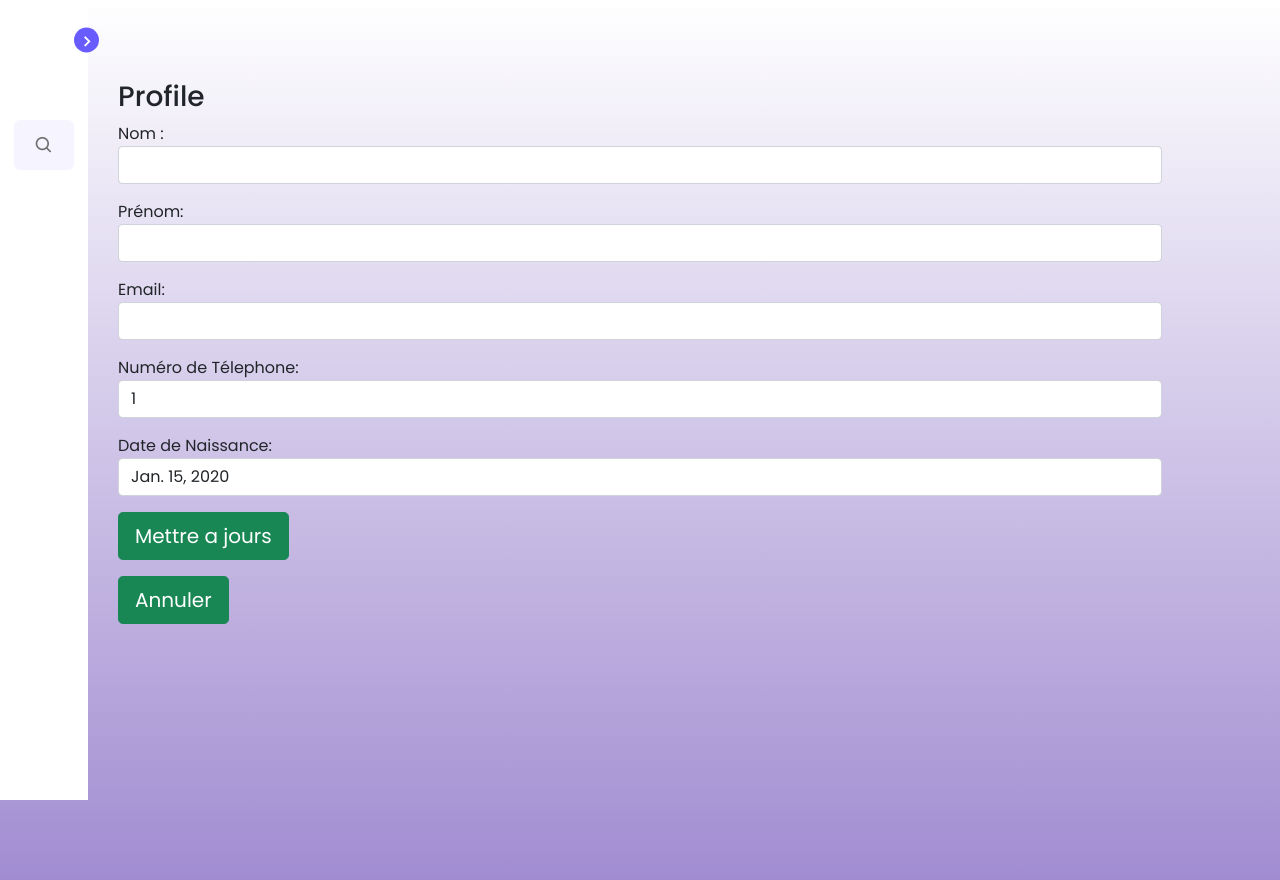
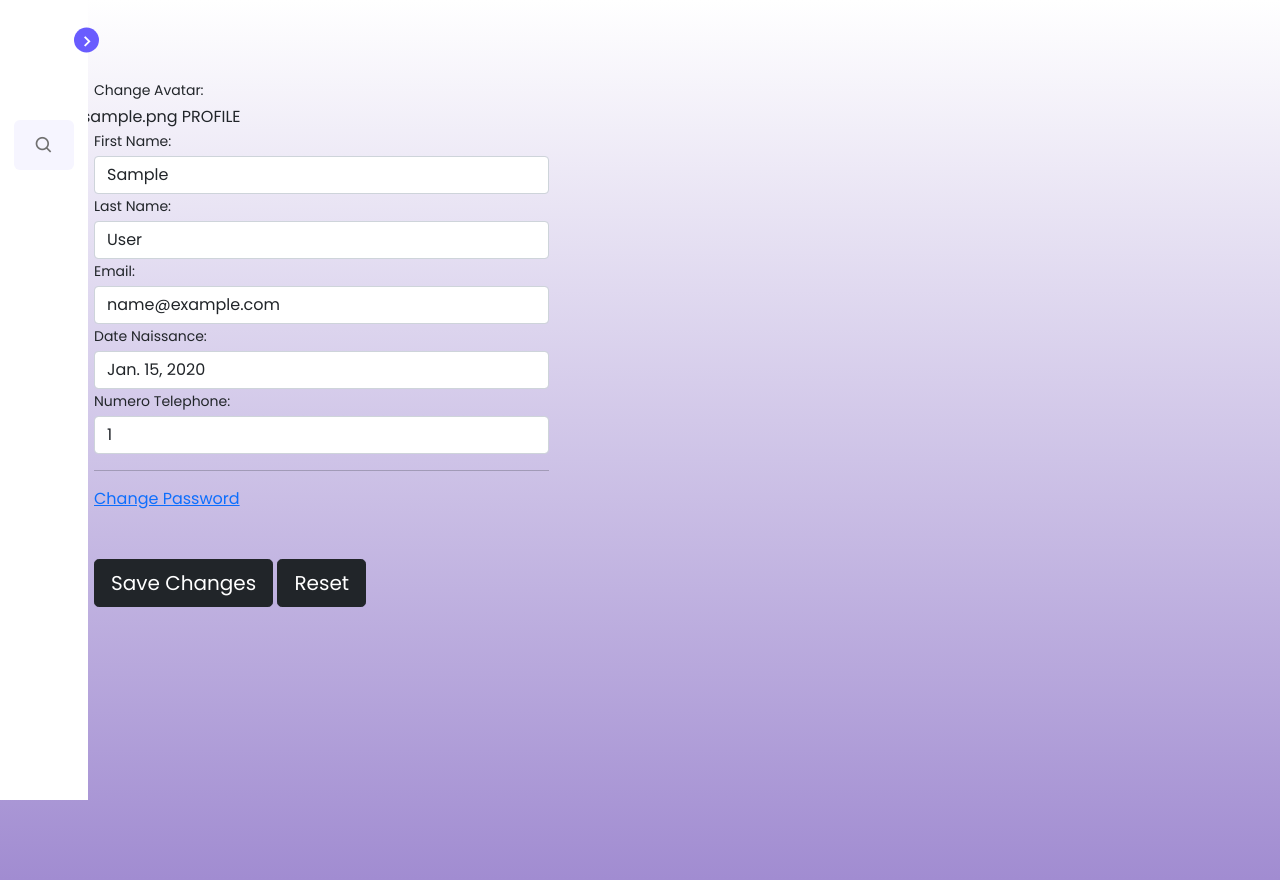
Before and after one commit to Emeni-Lahmaier/TORTUGA, a Django app: page /profile/1 in a window 1280 px wide. Run offline with Django 4.2, Linux system fonts and the light colour scheme; a user stored in the database is signed in; tables that the repository leaves empty hold one stand-in row (values such as "Sample post"); some libraries are stand-ins or nearby versions.

Commit message:
more work

```diff
--- a/devproject/urls.py
+++ b/devproject/urls.py
@@ -20,7 +20,14 @@ from myapp.views import  sharelandingpage
 from myapp.views import  preview
 from myapp.views import  profile
 from myapp.views import *
-from django.contrib.auth.views import LogoutView ,PasswordChangeView
+from django.contrib.auth.views import LogoutView
+from django.urls import path, include, re_path
+
+from django.conf import settings
+from django.conf.urls.static import static
+
+from django.contrib.auth import views as auth_views
+from myapp.views import ResetPasswordView, ChangePasswordView
 
 from django.urls import URLPattern
 
@@ -47,8 +54,16 @@ urlpatterns = [
     path('signup/',SignupView.as_view(),name='signup'),
     path('login/',MyloginView.as_view(),name='login'),
     path('logout/',LogoutView.as_view(next_page='home'),name='logout'),
+    path('password-reset/', ResetPasswordView.as_view(), name='password_reset'),
 
+    path('password-reset-confirm/<uidb64>/<token>/',
+         auth_views.PasswordResetConfirmView.as_view(template_name='users/password_reset_confirm.html'),
+         name='password_reset_confirm'),
 
+    path('password-reset-complete/',
+         auth_views.PasswordResetCompleteView.as_view(template_name='users/password_reset_complete.html'),
+         name='password_reset_complete'),
 
+    path('password-change/', ChangePasswordView.as_view(), name='password_change'),
 
 ]
--- a/myapp/models.py
+++ b/myapp/models.py
@@ -14,6 +14,7 @@ class Utilisateur(models.Model):
          date_naissance = models.DateField()
          avatar = models.ImageField(default='Tortuga.png', upload_to='profile_images')
          USERNAME_FIELD = 'pseudo'
+
 
 
 
--- a/myapp/views.py
+++ b/myapp/views.py
@@ -151,12 +151,26 @@ def profile(request, id):
     utilisateur = Utilisateur.objects.get(id=id)
     return render(request,'profile.html', {'utilisateur':utilisateur})
 
-
-
 def updatep(request, id):
     utilisateur =Utilisateur.objects.get(id=id)
     form = UtilisateurForm(request.POST, instance = utilisateur)
     if form.is_valid():
         form.save()
-        return redirect("/profile")
+        messages.success(request, 'Votre profile a été mis a jours avec success')
     return render(request, 'profile.html', {'utilisateur':utilisateur})
+
+class ResetPasswordView(SuccessMessageMixin, PasswordResetView):
+    template_name = 'password_reset.html'
+    email_template_name = 'password_reset_email.html'
+    subject_template_name = 'password_reset_subject.html'
+    success_message = "We've emailed you instructions for setting your password, " \
+                      "if an account exists with the email you entered. You should receive them shortly." \
+                      " If you don't receive an email, " \
+                      "please make sure you've entered the address you registered with, and check your spam folder."
+    success_url = reverse_lazy('acceuil')
+
+
+class ChangePasswordView(SuccessMessageMixin, PasswordChangeView):
+    template_name = 'change_password.html'
+    success_message = "Successfully Changed Your Password"
+    success_url = reverse_lazy('acceuil')
--- a/templates/acceuil.html
+++ b/templates/acceuil.html
@@ -350,7 +350,7 @@ body.dark .home .text{
                     <li>
 
                         <i class='bx bx-user icon' ></i>
-                        <a class="nav-link" id="user" href="{% url 'profile' %}">{{request.user}}</a>
+                        <a class="nav-link" id="user" href="{% url 'profile' user.id %}">{{request.user}}</a>
 
                         {% else %}
 
--- a/templates/profile.html
+++ b/templates/profile.html
@@ -1,42 +1,40 @@
 {% extends "basee.html" %}
+{% block title %}Profile Page{% endblock title %}
+{% block content %}
+<label class="small mb-1">Change Avatar:</label>
+                        {{ utilisateur.avatar }} PROFILE
+    <div class="form-content">
 
-{% block title %}User Profile{% endblock title %}
+        <form method="post" enctype="multipart/form-data" class="post-form" action="/updatep/{{user.id}}">
+            {% csrf_token %}
+            <div class="form-row">
+                <div class="col-md-5">
+                    <div class="form-group">
+                        <label class="small mb-1">First Name:</label>
+                        <input type="text" class="form-control" name="first_name" id="id_first_name" required maxlength="100" value="{{ user.first_name }}" />
+                            <label class="small mb-1">Last Name:</label>
+                            <input type="text" class="form-control" name="last_name" id="id_last_name" required maxlength="100" value="{{ user.last_name }}" />
 
-{% block content %}
-<div class="col-md-12">
-    <form method="POST" class="post-form" action="/updatep/{{utilisateur.id}}">
-    {% csrf_token %}
-    <div class="container">
-        <div class="col-12">
-            <h3>Profile</h3>
-        </div>
+                        <label class="small mb-1">Email:</label>
+                        <input type="text" class="form-control" name="email" id="id_email" required maxlength="100" value="{{ user.email}}" />
+                    </div>
 
-        <div class="mb-3">
-            <label>Nom :</label>
-            <input type="text" class="form-control" name="first_name" id="id_first_name" required maxlength="100" value="{{ utilisateur.first_name}}" />
-        </div>
-        <div class="mb-3">
-            <label>Prénom:</label>
-            <input type="text" class="form-control" name="last_name" id="id_last_name" required maxlength="100" value="{{ utilisateur.last_name }}" />
-        </div>
-        <div class="mb-3">
-            <label>Email:</label>
-            <input type="email" class="form-control" name="email" id="id_email" required maxlength="254" value="{{ utilisateur.email }}" />
-        </div>
-        <div class="mb-3">
-            <label>Numéro de Télephone:</label>
-            <input type="text" class="form-control" name="num_tel" id="id_num_tel" required maxlength="15" value="{{ utilisateur.num_tel }}" />
-        </div>
-        <div class="mb-3">
-            <label>Date de Naissance:</label>
-            <input type="text" class="form-control" name="date_naissance" id="id_date_naissance" required maxlength="15" value="{{ utilisateur.date_naissance }}" />
-        </div>
-        <div class="mb-3">
-            <button type="submit" class="btn btn-success btn-lg">Mettre a jours</button>
-        </div>
-        <div class="mb-3">
-            <button type="reset" class="btn btn-success btn-lg">Annuler</button>
-        </div>
+                    <label class="small mb-1">Date Naissance:</label>
+                    <input type="text" class="form-control" name="date_naissance" id="date_naissance" required maxlength="100" value="{{ utilisateur.date_naissance }}" />
+
+                    <label class="small mb-1">Numero Telephone:</label>
+                    <input type="text" class="form-control" name="num_tel" id="num_tel" required maxlength="100" value="{{ utilisateur.num_tel}}" />
+                    <hr>
+                    <div class="form-group">
+                        <a href="{% url 'password_change' %}">Change Password</a>
+
+
+                    </div>
+                </div>
+            </div>
+            <br><br>
+            <button type="submit" class="btn btn-dark btn-lg">Save Changes</button>
+            <button type="reset" class="btn btn-dark btn-lg">Reset</button>
+        </form>
     </div>
-    </form>
 {% endblock content %}
--- a/templates/sidebar.html
+++ b/templates/sidebar.html
@@ -340,7 +340,7 @@ font-size : 30px ;
                 <li>
 
                     <i class='bx bx-user icon' ></i>
-                    <a class="nav-link" id="user" href="#">{{request.user}}</a>
+                    <a class="nav-link" id="user" href="{% url 'profile' user.id %}">{{request.user}}</a>
 
 
                     {% else %}
```
Also changed, not shown: templates/password_reset.html (added, +59 -0 lines), templates/password_reset_complete.html (added, +14 -0 lines), templates/password_reset_confirm.html (added, +71 -0 lines), templates/password_reset_email.html (added, +12 -0 lines).
